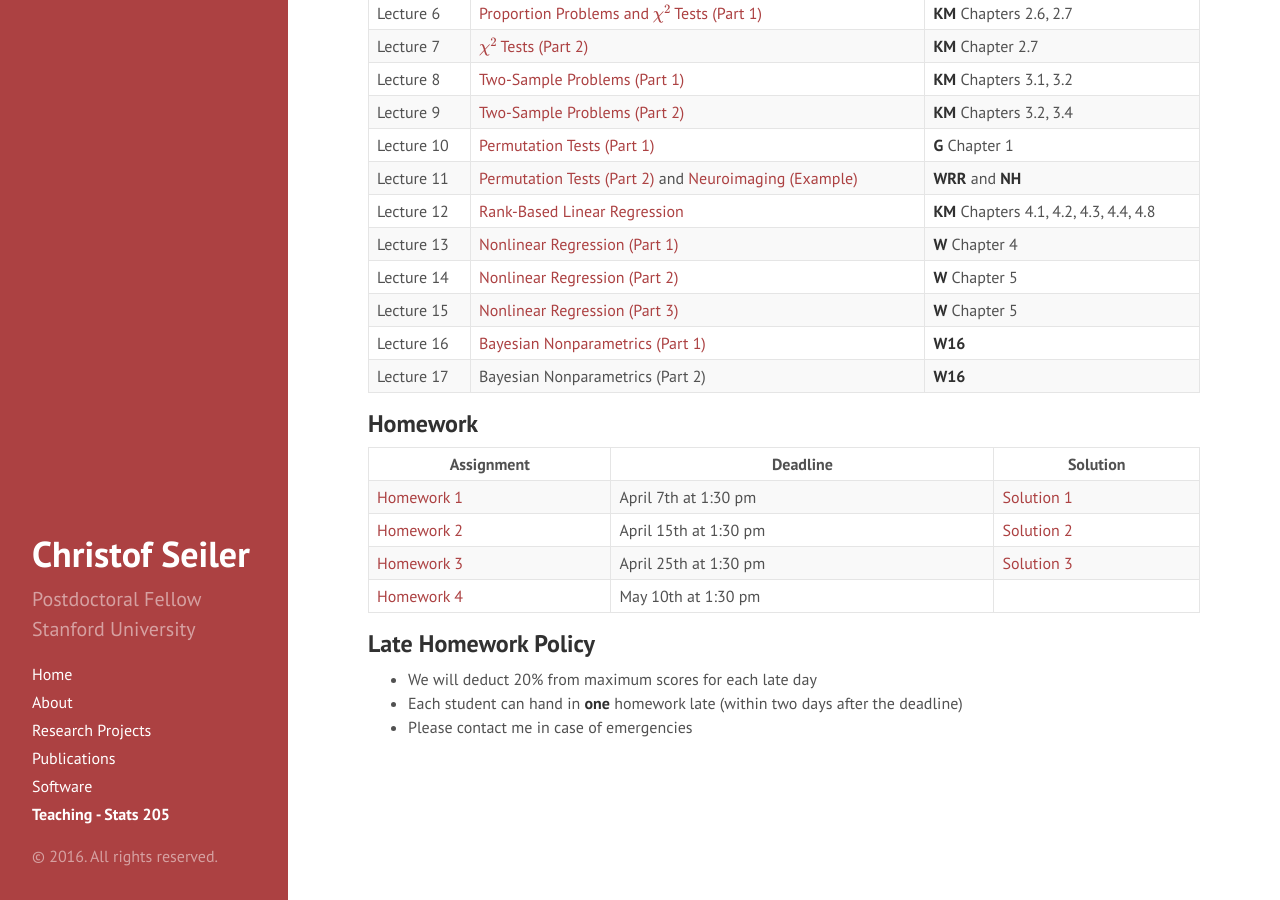
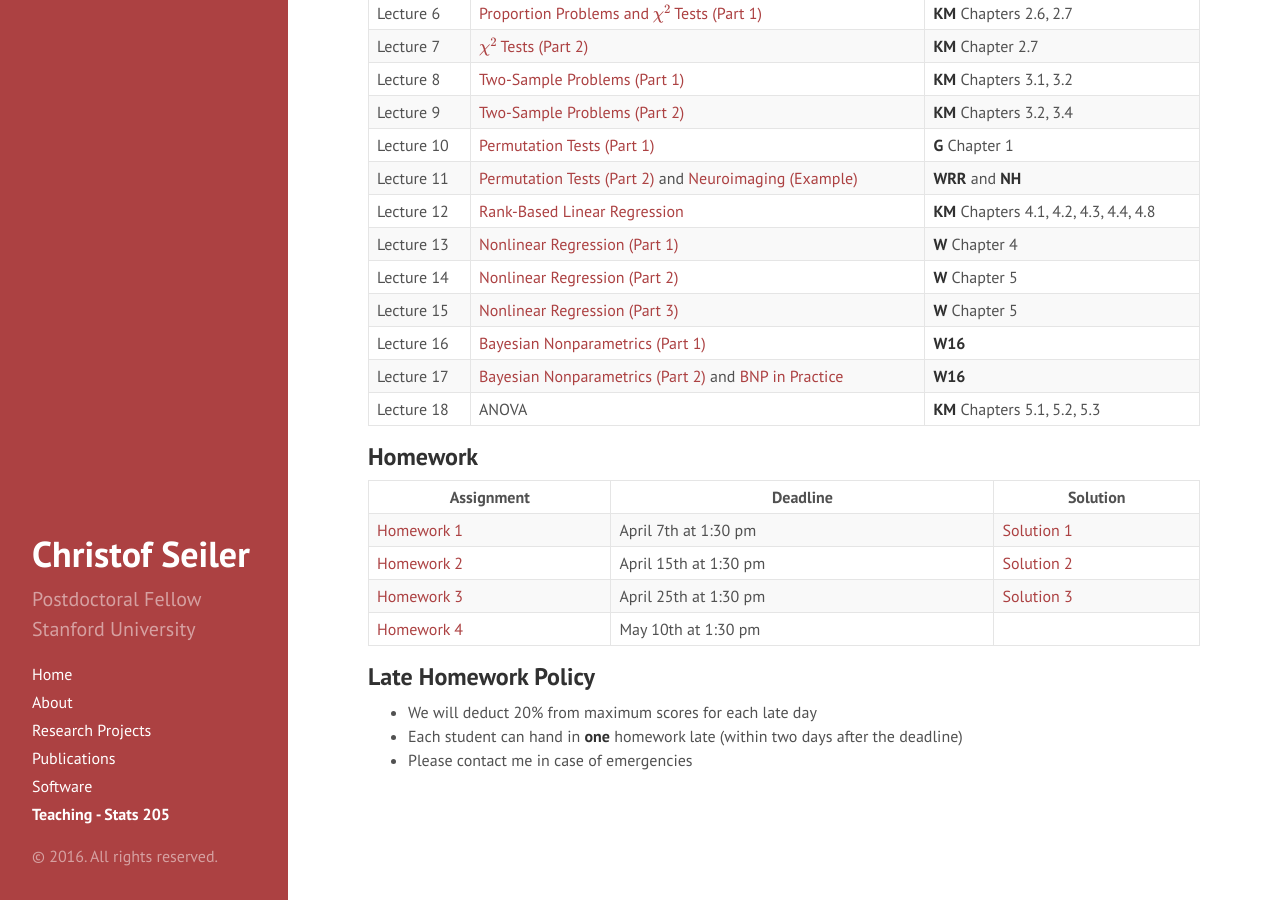
Before and after one commit to ChristofSeiler/ChristofSeiler.github.io, a Jekyll site: the page built from stats205.md, in a window 1280 px wide and 900 px high, scrolled down 2359 px. Built offline with Jekyll 4.4.1, drawn with Linux system fonts in a browser that asks for light colours; formulas are drawn with MathJax 3.

Commit message:
uploaded lecture 17 and announced lecture 18

```diff
--- a/stats205.md
+++ b/stats205.md
@@ -98,7 +98,8 @@ Lecture 13 | [Nonlinear Regression (Part 1)](Lecture13/NonlinearRegression.pdf)
 Lecture 14 | [Nonlinear Regression (Part 2)](Lecture14/NonlinearRegressionPart2.pdf)                                                        | **W** Chapter 5
 Lecture 15 | [Nonlinear Regression (Part 3)](Lecture15/NonlinearRegressionPart3.pdf)                                                        | **W** Chapter 5
 Lecture 16 | [Bayesian Nonparametrics (Part 1)](Lecture16/BayesianNonparametrics.pdf)                                                       | **W16**
-Lecture 17 | Bayesian Nonparametrics (Part 2)                                                                                               | **W16**
+Lecture 17 | [Bayesian Nonparametrics (Part 2)](Lecture17/BayesianNonparametricsPart2.pdf) and [BNP in Practice](Lecture17/BNPinPractice)   | **W16**
+Lecture 18 | ANOVA                                                                                                                          | **KM** Chapters 5.1, 5.2, 5.3
 
 ## Homework
 
```
Also changed, not shown: 2 other files.
